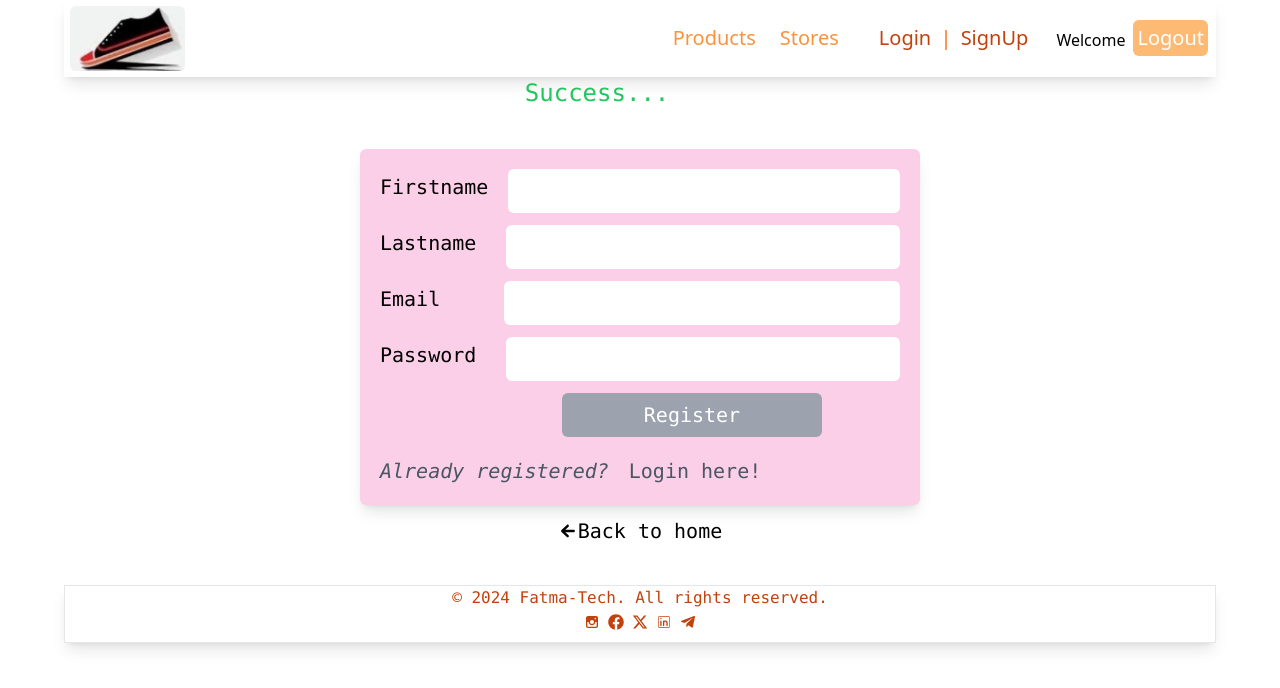
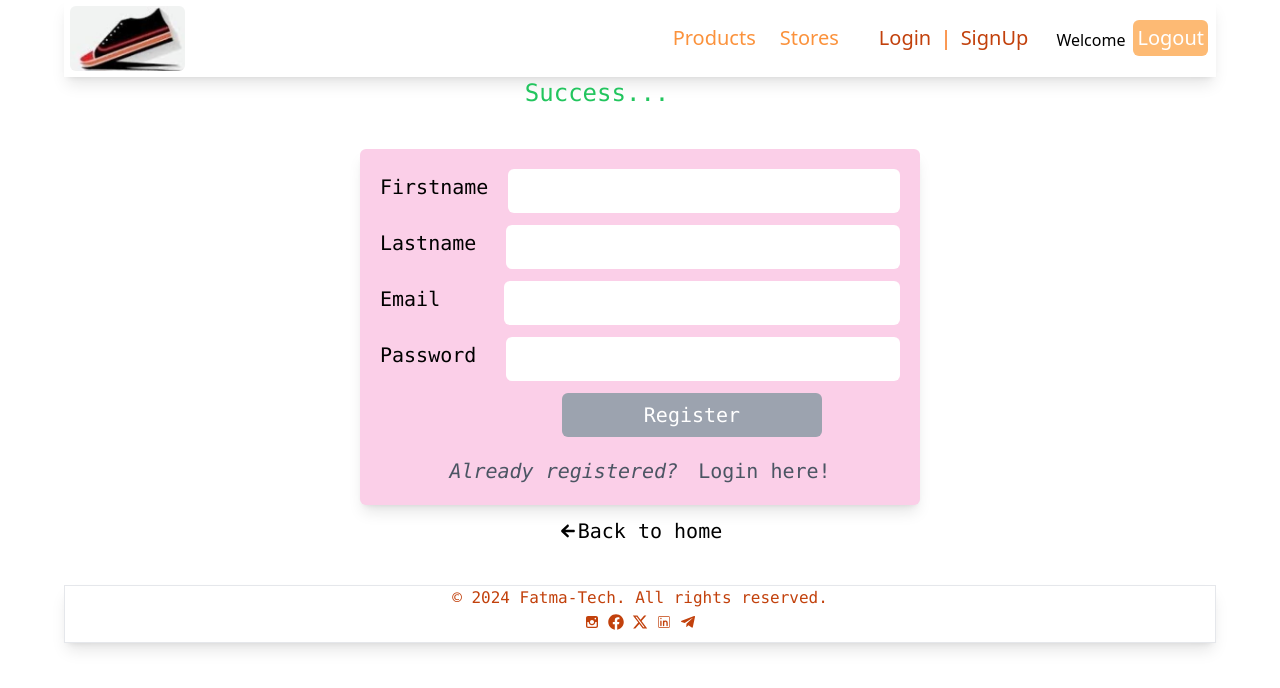
Before and after one commit to asnganje/shoeStoreFrontEnd, a React (Vite) app: page /signup in a window 1280 px wide. Shown: the top 688 px of the page. Built offline with nearby package versions, Linux system fonts and the light colour scheme.

Commit message:
modify register styling

```diff
--- a/src/components/auth/SignUp.jsx
+++ b/src/components/auth/SignUp.jsx
@@ -41,7 +41,7 @@ const SignUp = () => {
                             </div>
                             <button className="text-white rounded-md w-[50%] mx-[35%] bg-gray-400 hover:bg-gray-500 p-2">Register</button>
                         </form>
-                        <div className="flex gap-5 mt-5">
+                        <div className="flex justify-center gap-5 mt-5">
                             <p className="text-gray-600 italic space-x-0">Already registered?</p><Link to='/login' className="text-gray-600 hover:text-blue-500 hover:underline">Login here!</Link>
                         </div>
                     </div>
```
